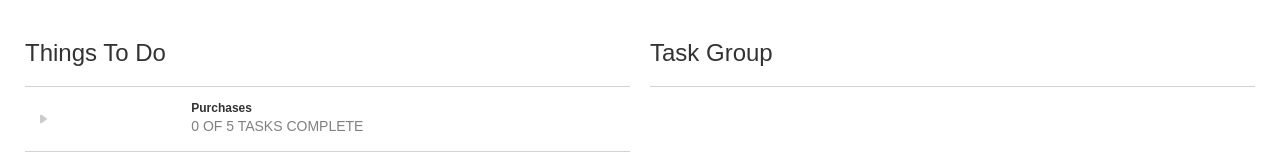
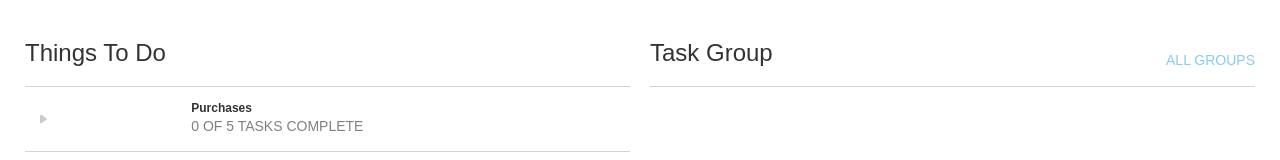
Before and after one commit to chulinguy/wonder-school, a React (Create React App) app: page / in a window 1280 px wide. Shown: the top 160 px of the page. Built offline with nearby package versions, Linux system fonts and the light colour scheme.

Commit message:
adding all groups func

```diff
--- a/src/CSS/index.css
+++ b/src/CSS/index.css
@@ -51,7 +51,18 @@ body {
   margin: 0;
 }
 
+.group-div, .task-div, #all-group {
+  cursor: pointer;
+}
+
 
 #task-group-panel, #things-to-do-panel {
   padding: 10px;
 }
+
+#all-group {
+  position:relative;
+  float: right;
+  top: 40px;
+  color: skyblue;
+}
--- a/src/JS/components/TaskGroupPanel.js
+++ b/src/JS/components/TaskGroupPanel.js
@@ -2,13 +2,24 @@ import React from 'react';
 import PropTypes from 'prop-types';
 import { connect } from 'react-redux';
 import Task from './Task';
+import { changeGroup } from '../actions';
 
-const TaskGroupPanel = props => (
+const TaskGroupPanel = props => {
+  const TGclickHandler = () => { props.changeGroup('ALL_GROUPS'); };
+  return (
     <div className="col-xs-6" id="task-group-panel">
+      <div
+        id="all-group"
+        onClick={TGclickHandler}
+        onKeyPress={TGclickHandler}
+        role="menuitem"
+        tabIndex={0}
+      >ALL GROUPS
+      </div>
       <div id="task-group-heading">
         <h3>Task Group</h3>
       </div>
-    {props.tasks.filter(taskObj => taskObj.group === props.activeGroup).map(taskObj => (
+      {props.tasks.filter(taskObj => taskObj.group === props.activeGroup || props.activeGroup === 'ALL_GROUPS').map(taskObj => (
         <Task
           name={taskObj.task}
           completedAt={taskObj.completedAt}
@@ -18,16 +29,21 @@ const TaskGroupPanel = props => (
       ))}
     </div>
   );
+};
 
 const mapStateToProps = ({ activeGroup, tasks }) => ({
   activeGroup,
   tasks,
 });
 
+const mapDispatchToProps = {
+  changeGroup
+};
 
 TaskGroupPanel.propTypes = {
   activeGroup: PropTypes.string.isRequired,
   tasks: PropTypes.arrayOf(PropTypes.object).isRequired,
+  changeGroup: PropTypes.func.isRequired,
 };
 
-export default connect(mapStateToProps)(TaskGroupPanel);
+export default connect(mapStateToProps, mapDispatchToProps)(TaskGroupPanel);
```
Lines whose indentation alone changed are shown as unchanged.
